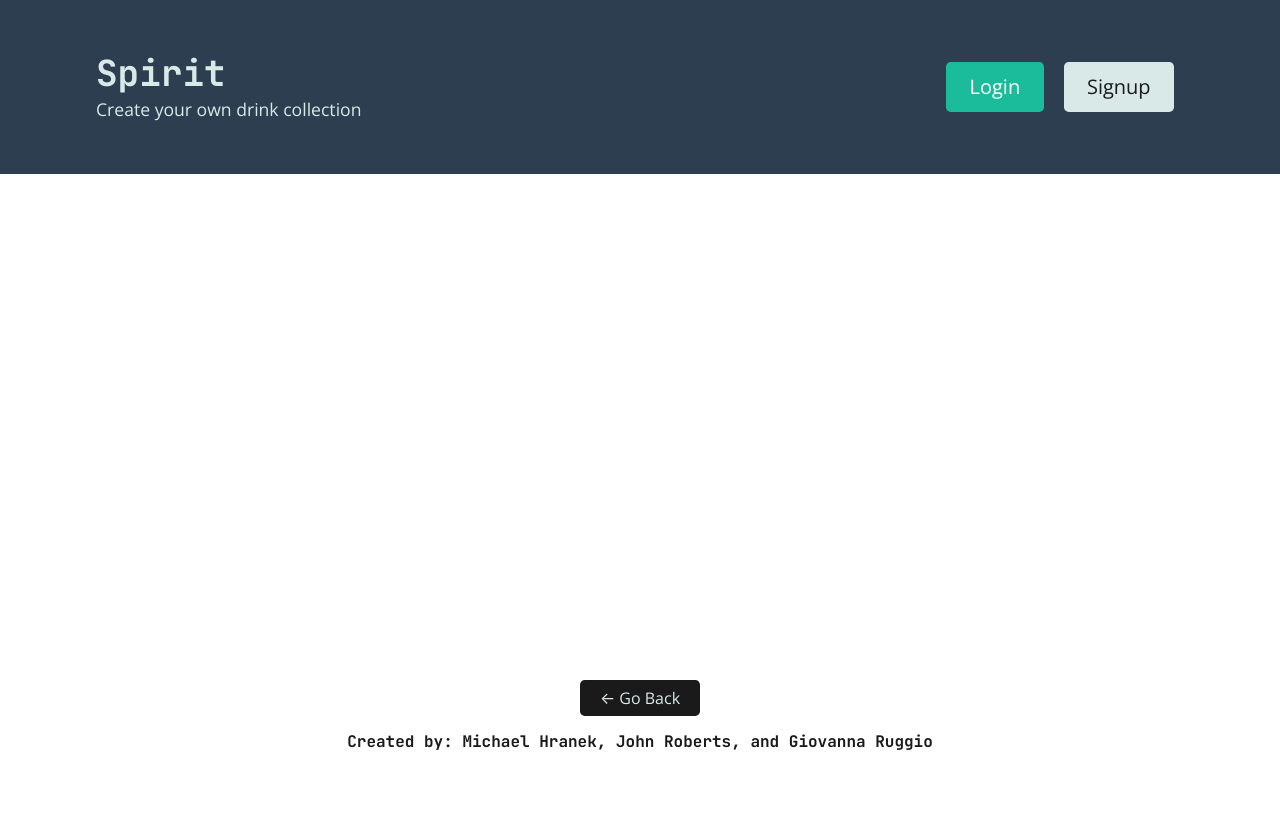
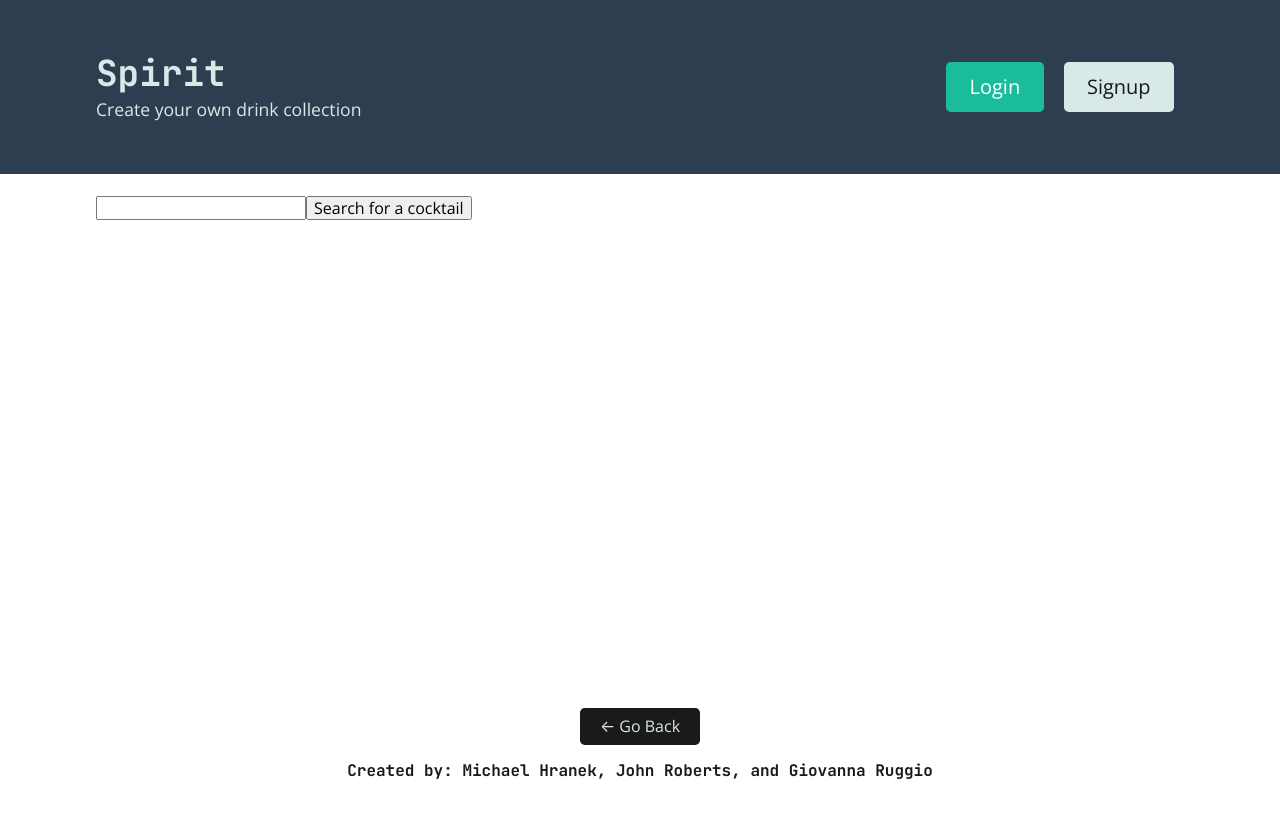
Before and after one commit to giovannaruggio/spirit, a React (Create React App) app in the folder client/: page /search in a window 1280 px wide. Shown: the top 818 px of the page. Built offline with nearby package versions, Linux system fonts and the light colour scheme.

Commit message:
Added search functionality

```diff
--- a/client/src/App.js
+++ b/client/src/App.js
@@ -13,6 +13,8 @@ import Login from './pages/Login';
 import Signup from './pages/Signup';
 import Header from './components/Header';
 import Footer from './components/Footer';
+import SearchCocktail from './pages/searchCocktails';
+import SavedCocktails from './pages/saveCocktails';
 
 // Construct our main GraphQL API endpoint
 const httpLink = createHttpLink({
@@ -54,8 +56,12 @@ function App() {
             <Route exact path="/signup">
               <Signup />
             </Route>
-            {/* <Route exact path="/">
-            </Route> */}
+            <Route exact path="/search">
+              <SearchCocktail />
+            </Route>
+            <Route exact path="/users/:userId">
+              <SavedCocktails />
+            </Route>
           </div>
           <Footer />
         </div>
--- a/client/src/components/Header/index.js
+++ b/client/src/components/Header/index.js
@@ -24,6 +24,9 @@ const Header = () => {
               <button className="btn btn-lg btn-light m-2" onClick={logout}>
                 Logout
               </button>
+              <Link className="btn btn-lg btn-info m-2" to="/search">
+                Search
+              </Link>
             </>
           ) : (
             <>
@@ -35,6 +38,7 @@ const Header = () => {
               </Link>
             </>
           )}
+
         </div>
       </div>
     </header>
--- a/client/src/pages/saveCocktails.js
+++ b/client/src/pages/saveCocktails.js
@@ -2,7 +2,7 @@ import * as React from 'react';
 import ImageList from '@mui/material/ImageList';
 import ImageListItem from '@mui/material/ImageListItem';
 
-export default function StandardImageList() {
+export default function SavedCocktails() {
   return (
     <ImageList sx={{ width: 500, height: 450 }} cols={3} rowHeight={164}>
       {itemData.map((item) => (
--- a/client/src/pages/searchCocktails.js
+++ b/client/src/pages/searchCocktails.js
@@ -1,71 +1,112 @@
 import * as React from 'react';
 import ImageList from '@mui/material/ImageList';
 import ImageListItem from '@mui/material/ImageListItem';
+import { getCocktailsNameSearch } from '../utils/API';
 
-export default function StandardImageList() {
+export default function SearchCocktail() {
+
+  const [itemData, setItemData] = React.useState([]);
+  const [searchTerm, setSearchTerm] = React.useState('');
+
+  const handleInputChange = (e) => {
+    const { value } = e.target;
+    return setSearchTerm(value);
+  }
+
+
+const searchCocktailDB = async (event) => {
+  event.preventDefault();
+  // search cocktailDB
+  const results = await getCocktailsNameSearch(searchTerm);
+  const newItemData = await results.drinks.map(drink => {
+    // combigning the ingredients/measures into one array for the newDrink object
+    const ingredients = [];
+
+    // pulling data for each drink
+    const newDrink = {
+      name: drink.strDrink,
+      img: drink.strDrinkThumb,
+      isAlcoholic: drink.strAlcoholic,
+      instructions: drink.strInstructions,
+      ingredients,
+    }
+    return newDrink;
+  });
+  setItemData(newItemData);
+}
+
+// itemData = [
+//   {
+//     img: 'https://images.unsplash.com/photo-1551963831-b3b1ca40c98e',
+//     title: 'Breakfast',
+//   },
+//   {
+//     img: 'https://images.unsplash.com/photo-1551782450-a2132b4ba21d',
+//     title: 'Burger',
+//   },
+//   {
+//     img: 'https://images.unsplash.com/photo-1522770179533-24471fcdba45',
+//     title: 'Camera',
+//   },
+//   {
+//     img: 'https://images.unsplash.com/photo-1444418776041-9c7e33cc5a9c',
+//     title: 'Coffee',
+//   },
+//   {
+//     img: 'https://images.unsplash.com/photo-1533827432537-70133748f5c8',
+//     title: 'Hats',
+//   },
+//   {
+//     img: 'https://images.unsplash.com/photo-1558642452-9d2a7deb7f62',
+//     title: 'Honey',
+//   },
+//   {
+//     img: 'https://images.unsplash.com/photo-1516802273409-68526ee1bdd6',
+//     title: 'Basketball',
+//   },
+//   {
+//     img: 'https://images.unsplash.com/photo-1518756131217-31eb79b20e8f',
+//     title: 'Fern',
+//   },
+//   {
+//     img: 'https://images.unsplash.com/photo-1597645587822-e99fa5d45d25',
+//     title: 'Mushrooms',
+//   },
+//   {
+//     img: 'https://images.unsplash.com/photo-1567306301408-9b74779a11af',
+//     title: 'Tomato basil',
+//   },
+//   {
+//     img: 'https://images.unsplash.com/photo-1471357674240-e1a485acb3e1',
+//     title: 'Sea star',
+//   },
+//   {
+//     img: 'https://images.unsplash.com/photo-1589118949245-7d38baf380d6',
+//     title: 'Bike',
+//   },
+// ];
+
+
   return (
+    <>
+      <form>
+        <input value={searchTerm} name="searchTerm" onChange={handleInputChange} type="text"></input>
+        <button type="button" onClick={searchCocktailDB}>
+          Search for a cocktail
+        </button>
+      </form>
       <ImageList sx={{ width: 500, height: 450 }} cols={3} rowHeight={164}>
         {itemData.map((item) => (
           <ImageListItem key={item.img}>
             <img
               src={`${item.img}?w=164&h=164&fit=crop&auto=format`}
               srcSet={`${item.img}?w=164&h=164&fit=crop&auto=format&dpr=2 2x`}
-            alt={item.title}
+              alt={item.name}
               loading="lazy"
             />
           </ImageListItem>
         ))}
       </ImageList>
+    </>
   );
 }
-
-const itemData = [
-  {
-    img: 'https://images.unsplash.com/photo-1551963831-b3b1ca40c98e',
-    title: 'Breakfast',
-  },
-  {
-    img: 'https://images.unsplash.com/photo-1551782450-a2132b4ba21d',
-    title: 'Burger',
-  },
-  {
-    img: 'https://images.unsplash.com/photo-1522770179533-24471fcdba45',
-    title: 'Camera',
-  },
-  {
-    img: 'https://images.unsplash.com/photo-1444418776041-9c7e33cc5a9c',
-    title: 'Coffee',
-  },
-  {
-    img: 'https://images.unsplash.com/photo-1533827432537-70133748f5c8',
-    title: 'Hats',
-  },
-  {
-    img: 'https://images.unsplash.com/photo-1558642452-9d2a7deb7f62',
-    title: 'Honey',
-  },
-  {
-    img: 'https://images.unsplash.com/photo-1516802273409-68526ee1bdd6',
-    title: 'Basketball',
-  },
-  {
-    img: 'https://images.unsplash.com/photo-1518756131217-31eb79b20e8f',
-    title: 'Fern',
-  },
-  {
-    img: 'https://images.unsplash.com/photo-1597645587822-e99fa5d45d25',
-    title: 'Mushrooms',
-  },
-  {
-    img: 'https://images.unsplash.com/photo-1567306301408-9b74779a11af',
-    title: 'Tomato basil',
-  },
-  {
-    img: 'https://images.unsplash.com/photo-1471357674240-e1a485acb3e1',
-    title: 'Sea star',
-  },
-  {
-    img: 'https://images.unsplash.com/photo-1589118949245-7d38baf380d6',
-    title: 'Bike',
-  },
-];
```
Lines whose indentation alone changed are shown as unchanged.
